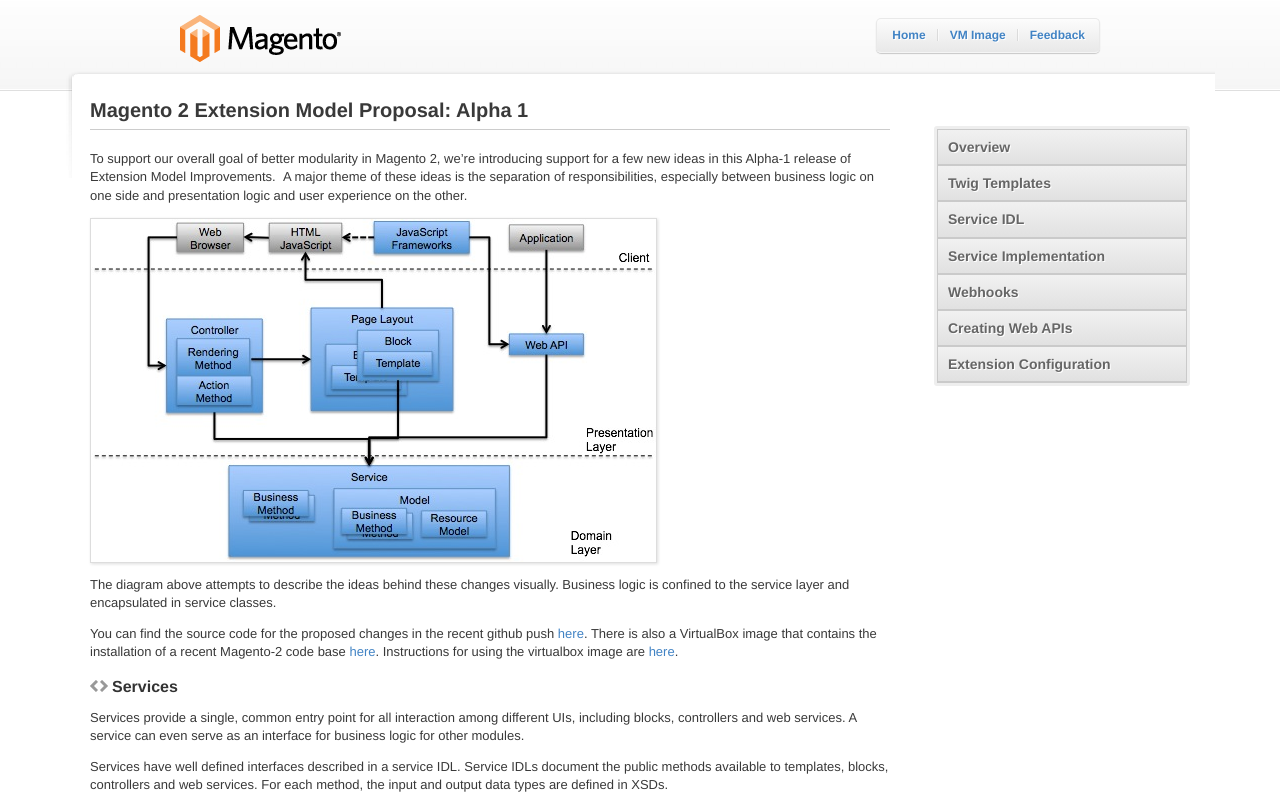
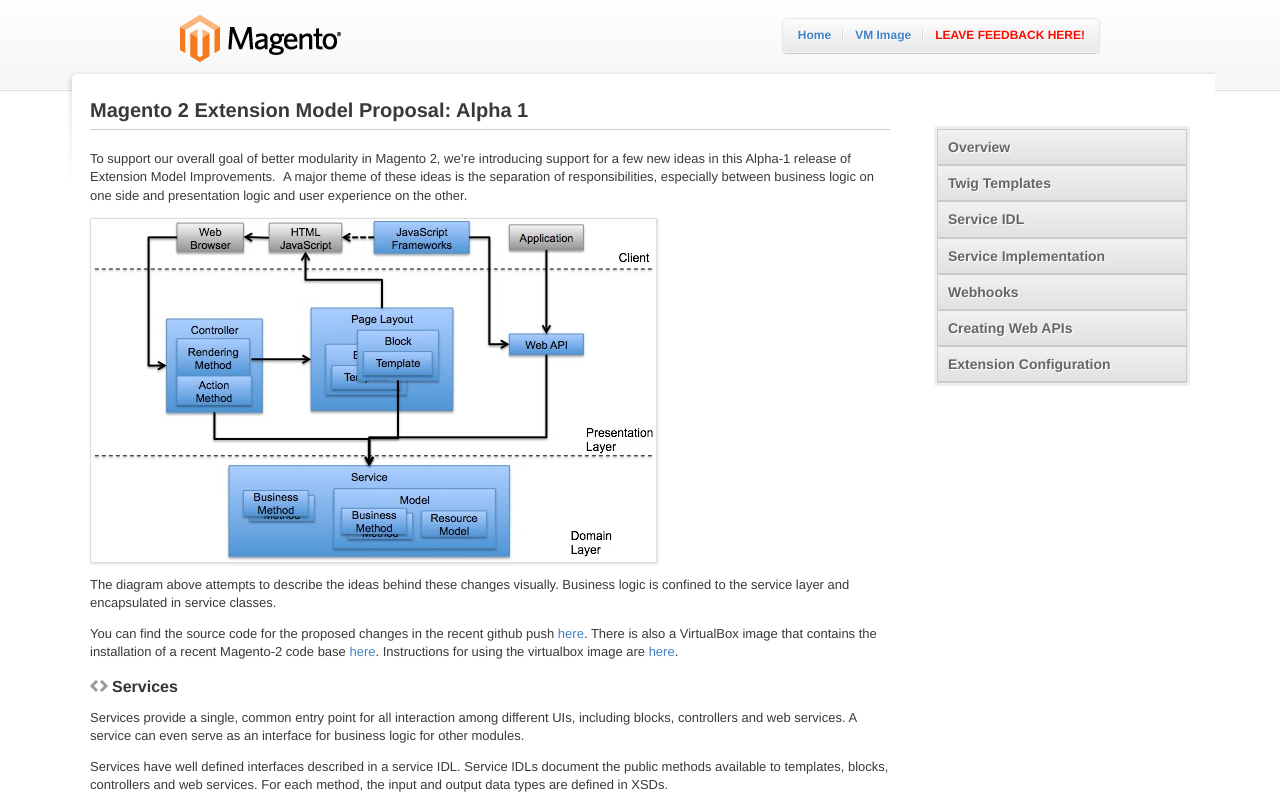
Before and after one commit to praveenck/docs, a plain HTML site: page index.html in a window 1280 px wide. Shown: the top 800 px of the page. Drawn offline with Linux system fonts and the light colour scheme; a script that the page names is missing.

Commit message:
Changed feedback link

```diff
--- a/index.html
+++ b/index.html
@@ -21,7 +21,7 @@
           <ul class="nav">
 <li><a href="./">Home</a></li>
             <li><a href="vmimage">VM Image</a></li>
-            <li><a href="https://getsatisfaction.com/magento-2-prerelease">Feedback</a></li>
+            <li><a href="https://getsatisfaction.com/magento-2-prerelease/topics" target="_blank"><font color="#FF0A00">LEAVE FEEDBACK HERE!</font></a></li>
           </ul>
 </div>
       </div>
```
Also changed, not shown: option-list/index.html (+1 -1 lines), service-idl/index.html (+1 -1 lines), service-impl/index.html (+1 -1 lines), twig/index.html (+3 -1 lines), vmimage/index.html (+1 -1 lines), web-api/index.html (+1 -1 lines), webhooks/index.html (+1 -1 lines).
